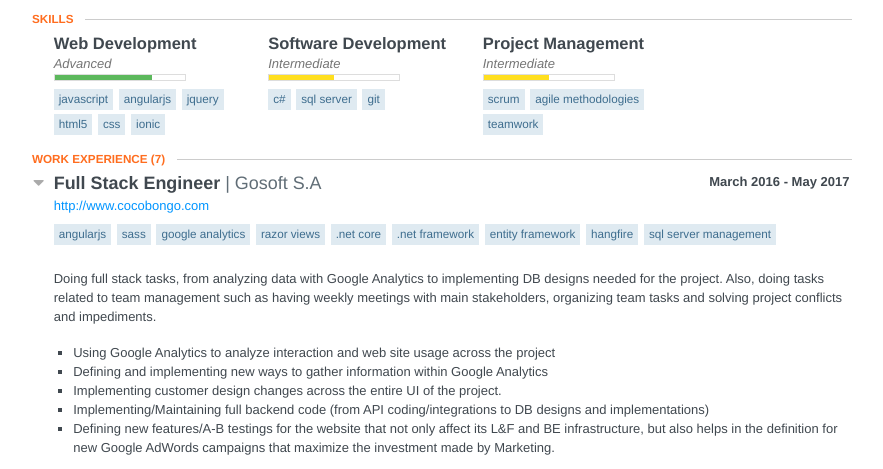
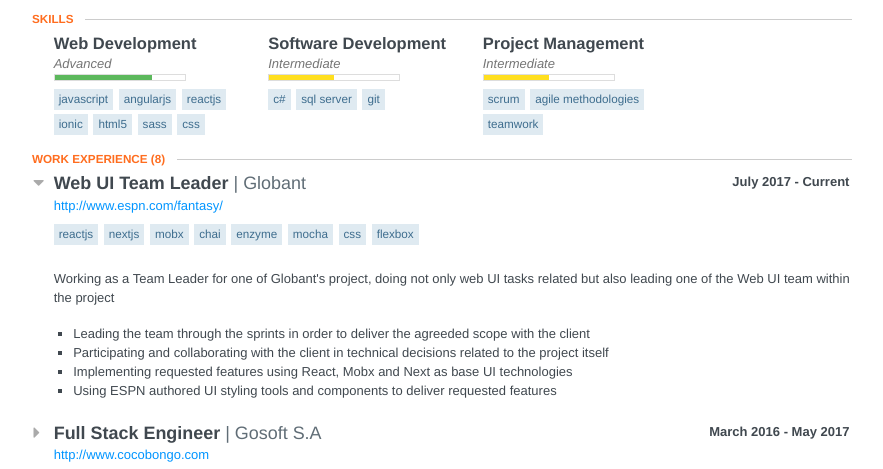
Before and after one commit to chmartinez/my-resume, a website: page resume.html in a window 1280 px wide. Shown: the part 275-744 px from the top of the page, without its empty margins (198-1081 px from the left). Drawn offline with Linux system fonts and the light colour scheme.

Commit message:
Updating data

```diff
--- a/resume.html
+++ b/resume.html
@@ -755,10 +755,11 @@ ul.courses li:hover {
 							<ul class="keywords">
 								<li>Javascript</li>
 								<li>AngularJS</li>
-								<li>Jquery</li>
+								<li>ReactJS</li>
+								<li>Ionic</li>
 								<li>HTML5</li>
+								<li>SASS</li>
 								<li>CSS</li>
-								<li>Ionic</li>
 							</ul>
 						</div>
 						<div class="item">
@@ -794,12 +795,58 @@ ul.courses li:hover {
 
 				<section class="section">
 					<header>
-						<h2 class='section-title'>Work Experience <span class="item-count">(7)</span></h2>
+						<h2 class='section-title'>Work Experience <span class="item-count">(8)</span></h2>
 					</header>
 					<section id="work">
 								<header>
 									<span class="space-left">
 											<span class="fa fa-caret-down"></span>
+									</span>
+									<div class="position">
+										Web UI Team Leader
+									</div>
+									<div class="company">
+										Globant
+									</div>
+									<div class="date">
+										<span class="startDate">
+											July 2017
+										</span>
+										<span class="endDate">
+											- Current
+										</span>
+									</div>
+								</header>
+
+                                <span class="website">
+                                    <a href="http://www.espn.com/fantasy/">http://www.espn.com/fantasy/</a>
+                                </span>
+
+								<ul class="keywords">
+									<li>ReactJS</li>
+									<li>NextJS</li>
+									<li>MobX</li>
+									<li>Chai</li>
+									<li>Enzyme</li>
+									<li>Mocha</li>
+									<li>CSS</li>
+									<li>flexbox</li>
+								</ul>
+
+								<div class="item display" style="opacity:1">
+									<div class="summary">
+										<p><p>Working as a Team Leader for one of Globant's project, doing not only web UI tasks related but also leading one of the Web UI team within the project</p></p>
+									</div>
+									<ul class="highlights">
+											<li>Leading the team through the sprints in order to deliver the agreeded scope with the client</li>
+											<li>Participating and collaborating with the client in technical decisions related to the project itself</li>
+											<li>Implementing requested features using React, Mobx and Next as base UI technologies</li>
+											<li>Using ESPN authored UI styling tools and components to deliver requested features</li>
+									</ul>
+							</div>
+								<header>
+									<span class="space-left">
+											<span class="fa fa-caret-right"></span>
 									</span>
 									<div class="position">
 										Full Stack Engineer
@@ -833,7 +880,7 @@ ul.courses li:hover {
 									<li> SQL Server Management</li>
 								</ul>
 
-								<div class="item display" style="opacity:1">
+								<div class="item display none" style="opacity:0">
 									<div class="summary">
 										<p><p>Doing full stack tasks, from analyzing data with Google Analytics to implementing DB designs needed for the project. Also, doing tasks related to team management such as having weekly meetings with main stakeholders, organizing team tasks and solving project conflicts and impediments.</p></p>
 									</div>
@@ -1306,8 +1353,8 @@ ul.courses li:hover {
 											English
 										</h3>
 								<div class="item">
-										<div class="level fluency intermediate">
-											<em>Intermediate</em>
+										<div class="level fluency upper intermediate">
+											<em>Upper Intermediate</em>
 											<div class="bar"></div>
 										</div>
 								</div>
```
Also changed, not shown: resume.json (+19 -4 lines), 1 other file.
